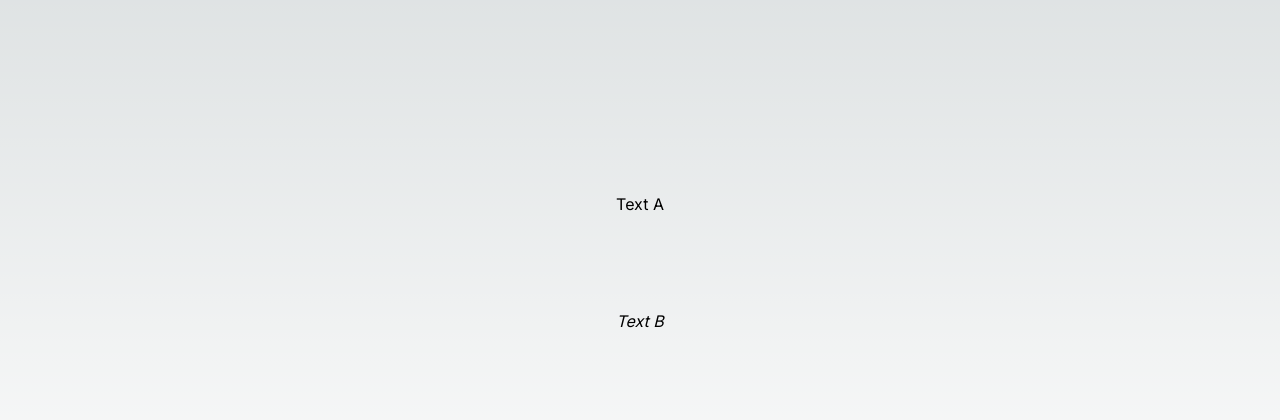
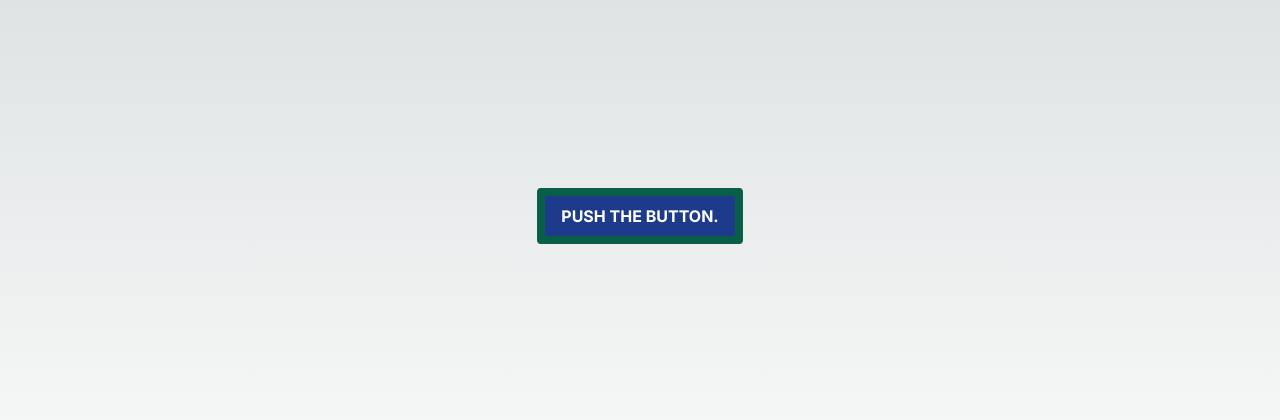
Before and after one commit to JumboCode/theatre-at-first, a Next.js app: page / in a window 1280 px wide. Shown: the part 184-604 px from the top of the page. Built offline with nearby package versions, Linux system fonts and the light colour scheme.

Commit message:
Co-authored-by: Shepard Rodgers <ShepardRodgers@users.noreply.github.com>

```diff
--- a/src/app/page.tsx
+++ b/src/app/page.tsx
@@ -9,7 +9,7 @@ export default function Home() {
     <main className="flex min-h-screen flex-col items-center justify-between p-24">
         <Button1 />
         <Button2 />
-        <Button3 />
+        <Button3 name = "PUSH THE BUTTON."/>
         <Button4 />
         <Button5 />
     </main>
--- a/src/components/button3.tsx
+++ b/src/components/button3.tsx
@@ -2,9 +2,7 @@
 import { useState } from "react";
 
 export default function Button3(props) {
-    const [forecast, setForecast] = useState<{name: string, shortForecast: string}>(
-        {name: "Text A", shortForecast: "Text B"}
-    );
+    const [forecast, setForecast] = useState<{name: string, shortForecast: string}|undefined>(undefined);
 
     function handleClick() {
         fetch("https://api.weather.gov/gridpoints/BOX/69,92/forecast")
@@ -17,12 +15,13 @@ export default function Button3(props) {
 
     return (
         <>
-            <button onClick={handleClick}>{props.name}</button>
-            <p>{forecast.name}</p>
-            <i>{forecast.shortForecast}</i>
+            <button onClick={handleClick} className="bg-blue-900 hover:bg-red-700 text-white font-bold py-2 px-4 rounded border-8 border-emerald-800">{props.name}</button>
+            { forecast && (
+                <div>
+                    <i className="text-center font-mono text-base">Weather {forecast.name}:</i>
+                    <p className="text-center font-mono text-xl">{forecast.shortForecast}</p>
+                </div>
+            )}
         </>
     );
 }
-
-
-// fetch test
```
